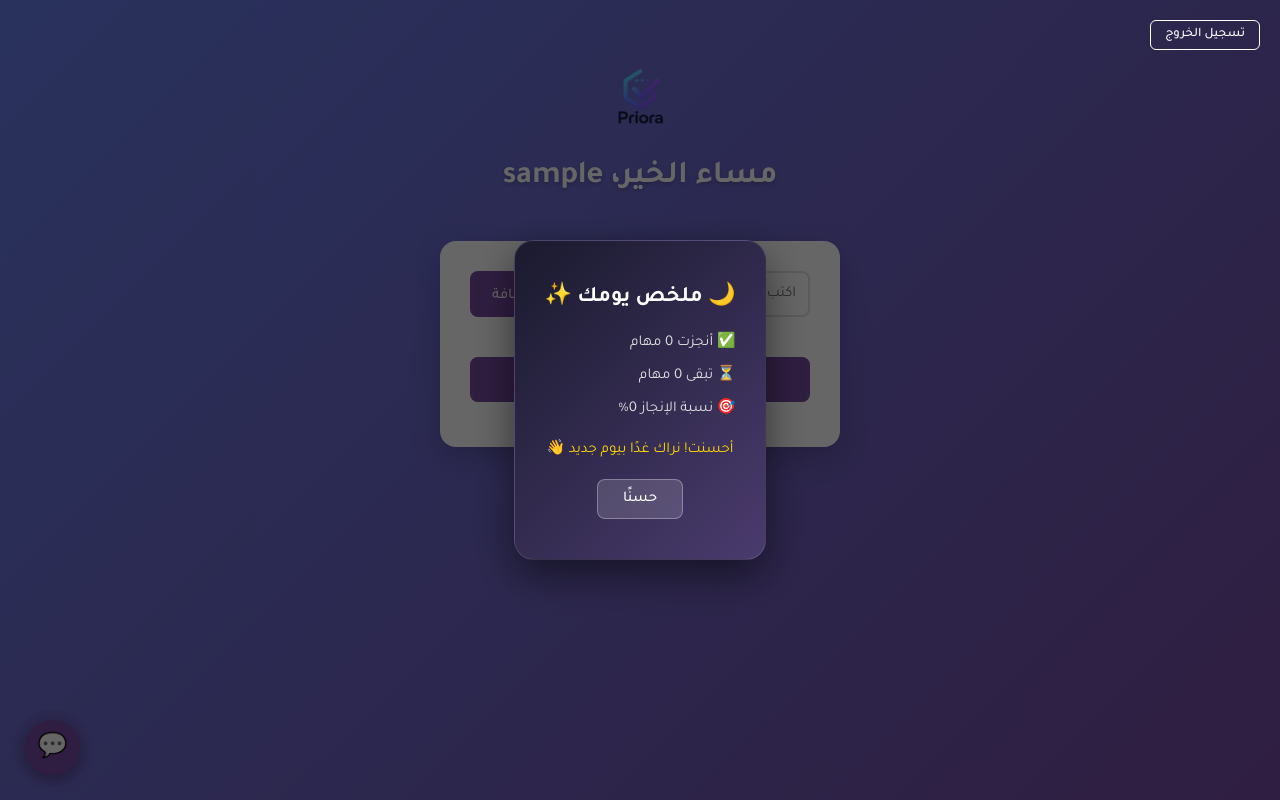
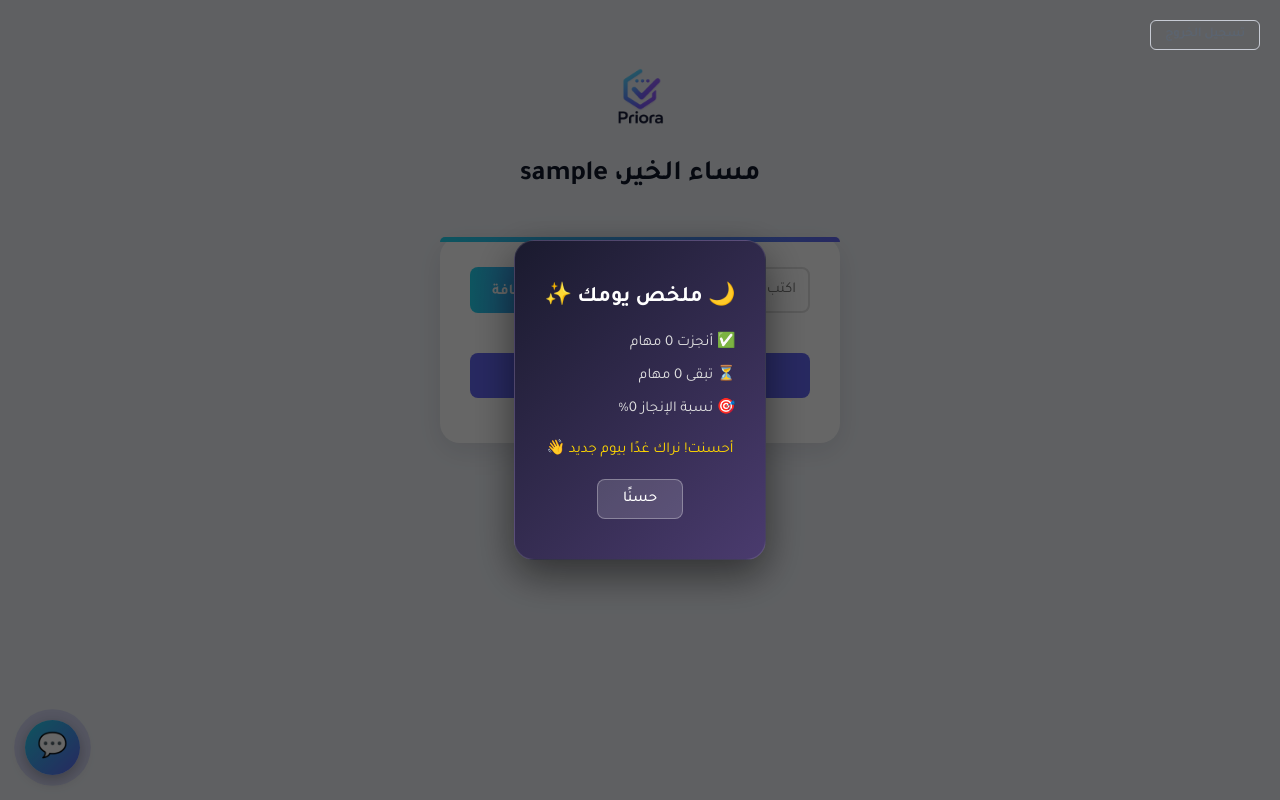
Before and after one commit to abdullhj-design/priora, a Flask app: page /app-page in a window 1280 px wide. Run offline with Flask 3, Linux system fonts and the light colour scheme; the visitor is signed in with stand-in values (Sample User, id 1); data that the repository does not hold is empty.

Commit message:
Update index.html

```diff
--- a/templates/index.html
+++ b/templates/index.html
@@ -15,7 +15,7 @@
 
         body {
             font-family: 'Tajawal', Arial, sans-serif;
-            background: linear-gradient(135deg, #667eea 0%, #764ba2 100%);
+            background: #eef1f6;
             min-height: 100vh;
             display: flex;
             flex-direction: column;
@@ -24,11 +24,10 @@
         }
 
         h1 {
-            color: white;
-            font-size: 32px;
+            color: #0f172a;
+            font-size: 28px;
             font-weight: 700;
             margin-bottom: 10px;
-            text-shadow: 0 2px 4px rgba(0, 0, 0, 0.2);
         }
 
         .top-bar {
@@ -45,8 +44,8 @@
             width: auto;
             max-width: 120px;
             background: none;
-            border: 1px solid white;
-            color: white;
+            border: 1.5px solid #c7cbd4;
+            color: #5a6472;
             padding: 6px 14px;
             border-radius: 6px;
             font-size: 13px;
@@ -57,10 +56,22 @@
 
         .card {
             background-color: white;
-            border-radius: 16px;
-            box-shadow: 0 10px 30px rgba(0, 0, 0, 0.2);
+            border-radius: 20px;
+            box-shadow: 0 8px 28px rgba(15, 23, 42, 0.1);
             padding: 30px;
             width: 400px;
+            position: relative;
+        }
+
+        .card::before {
+            content: "";
+            position: absolute;
+            top: 0;
+            left: 0;
+            right: 0;
+            height: 5px;
+            border-radius: 20px 20px 0 0;
+            background: linear-gradient(90deg, #22d3ee 0%, #6366f1 100%);
         }
 
         .input-group {
@@ -89,7 +100,7 @@
             font-size: 15px;
             font-family: 'Tajawal', Arial, sans-serif;
             font-weight: 500;
-            background-color: #764ba2;
+            background-color: #6366f1;
             color: white;
             border: none;
             border-radius: 8px;
@@ -98,7 +109,17 @@
         }
 
         button:hover {
-            background-color: #5e3a85;
+            background-color: #4f46e5;
+        }
+
+        #addBtn {
+            background: linear-gradient(90deg, #22d3ee 0%, #6366f1 100%);
+            font-weight: 700;
+        }
+
+        #addBtn:hover {
+            opacity: 0.9;
+            background: linear-gradient(90deg, #22d3ee 0%, #6366f1 100%);
         }
 
         button:disabled {
@@ -109,7 +130,7 @@
         .task-counter {
             text-align: center;
             font-size: 13px;
-            color: #764ba2;
+            color: #6366f1;
             margin-bottom: 10px;
             font-weight: 500;
         }
@@ -260,7 +281,7 @@
             left: 25px;
             width: 55px;
             height: 55px;
-            background-color: #764ba2;
+            background: linear-gradient(135deg, #22d3ee 0%, #6366f1 100%);
             border-radius: 50%;
             display: flex;
             align-items: center;
@@ -463,12 +486,12 @@
         }
 
         .celebration-box button {
-            background-color: #764ba2;
+            background-color: #6366f1;
             padding: 10px 25px;
         }
 
         .streak-text {
-            color: white;
+            color: #5a6472;
             font-size: 16px;
             font-weight: 600;
             margin-bottom: 15px;
@@ -561,7 +584,7 @@
         </ul>
         <p id="emptyMsg" class="empty-msg hidden">لا توجد مهام حاليًا 📭</p>
         <div id="loadingMsg">⏳ جاري التحميل...</div>
-        <button type="button" id="prioritizeBtn" style="width: 100%; margin-bottom: 15px; background-color: #764ba2;">🤖 رتّب يومي</button>
+        <button type="button" id="prioritizeBtn" style="width: 100%; margin-bottom: 15px;">🤖 رتّب يومي</button>
     </div>
     <div id="prioritizeOverlay" class="celebration-overlay hidden">
     <div class="celebration-box">
```
Also changed, not shown: other parts of templates/index.html (+12 -10 lines).
